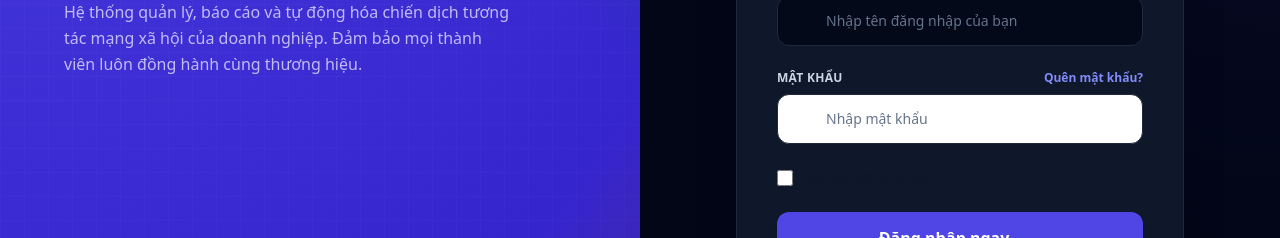
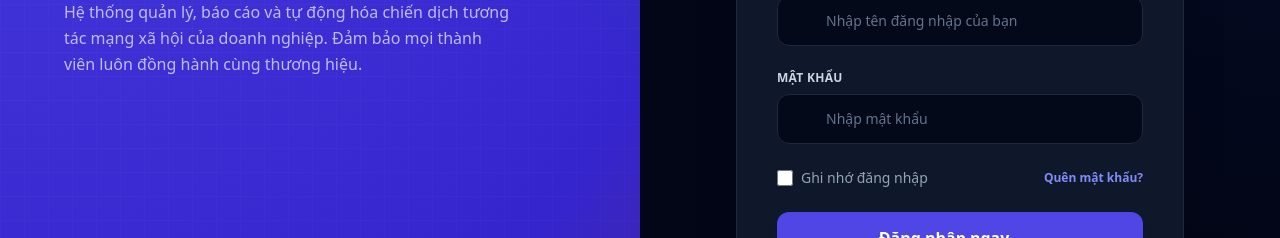
Before and after one commit to hmduongdl/SP-Cybersoft, a Next.js app: page /login in a window 1280 px wide. Shown: the part 308-546 px from the top of the page. Built offline with nearby package versions, Linux system fonts and the light colour scheme; no server answers.

Commit message:
fix avatar failure deploy'

```diff
--- a/src/app/admin/accounts/page.tsx
+++ b/src/app/admin/accounts/page.tsx
@@ -249,7 +249,7 @@ export default function AdminAccountsPage() {
 
   return (
     <div className="space-y-6 pb-12 text-slate-900">
-      <Toaster position="top-right" richColors />
+      <Toaster position="top-right" richColors duration={1500} />
 
       {/* Header section */}
       <div className="flex flex-col sm:flex-row sm:items-center sm:justify-between gap-4 border-b border-slate-200 pb-6">
--- a/src/app/admin/analytics/analytics-client.tsx
+++ b/src/app/admin/analytics/analytics-client.tsx
@@ -75,7 +75,7 @@ export default function AnalyticsClient({
 
   return (
     <div className="space-y-lg animate-in fade-in duration-300">
-      <Toaster position="top-right" richColors />
+      <Toaster position="top-right" richColors duration={1500} />
 
       {/* Breadcrumbs */}
       <nav className="flex gap-2 text-label-sm text-outline text-xs">
--- a/src/app/login/page.tsx
+++ b/src/app/login/page.tsx
@@ -12,8 +12,8 @@ export default function LoginPage() {
 
         <div className="z-10">
           <div className="flex items-center gap-3 mb-12">
-            <div className="w-10 h-10 rounded-xl overflow-hidden relative bg-slate-800">
-              <Image src="/SPlogo-white.png" alt="SPS AI" fill className="object-contain" sizes="40px" />
+            <div className="w-10 h-10 rounded-xl overflow-hidden relative bg-slate-800 flex items-center justify-center">
+              <img src="/SPlogo-white.png" alt="SPS AI" className="w-full h-full object-contain" />
             </div>
             <h1 className="font-headline-md text-headline-md font-bold tracking-tight text-white">SPS AI</h1>
           </div>
--- a/src/app/tasks/tasks-page-client.tsx
+++ b/src/app/tasks/tasks-page-client.tsx
@@ -52,7 +52,7 @@ export default function TasksPageClient({
 
   return (
     <div className="space-y-8 animate-in fade-in slide-in-from-bottom-4 duration-500">
-      <Toaster position="top-right" richColors />
+      <Toaster position="top-right" richColors duration={1500} />
       <header className="flex flex-col md:flex-row md:items-end justify-between gap-6 pb-2">
         <div>
           <p className="text-sm uppercase tracking-[0.3em] text-indigo-500 font-bold mb-2">Bảng tin</p>
--- a/src/components/LoginForm.tsx
+++ b/src/components/LoginForm.tsx
@@ -52,8 +52,8 @@ export default function LoginForm() {
       {/* Logo for mobile */}
       <div className="text-center mb-8">
         <div className="inline-flex lg:hidden items-center gap-3 mb-6">
-          <div className="w-9 h-9 rounded-lg overflow-hidden relative bg-slate-800">
-            <Image src="/SPlogo-white.png" alt="SPS AI" fill className="object-contain" sizes="36px" />
+          <div className="w-9 h-9 rounded-lg overflow-hidden relative bg-slate-800 flex items-center justify-center">
+            <img src="/SPlogo-white.png" alt="SPS AI" className="w-full h-full object-contain" />
           </div>
           <h1 className="text-xl font-bold text-white tracking-tight">SPS AI</h1>
         </div>
@@ -97,20 +97,13 @@ export default function LoginForm() {
             <label className="text-xs font-bold text-slate-300 tracking-wide uppercase" htmlFor="password">
               Mật khẩu
             </label>
-            <button
-              className="text-xs text-indigo-400 hover:text-indigo-300 font-semibold transition-colors"
-              type="button"
-              onClick={() => setForgotPasswordMsg(!forgotPasswordMsg)}
-            >
-              Quên mật khẩu?
-            </button>
           </div>
           <div className="relative group">
             <span className="absolute left-4 top-1/2 -translate-y-1/2 material-symbols-outlined text-slate-500 group-focus-within:text-indigo-400 transition-colors">
               lock
             </span>
             <input
-              className="w-full pl-12 pr-12 py-3.5 bg-slate-955/80 border border-slate-800 rounded-xl text-sm text-white placeholder-slate-500 focus:outline-none focus:ring-2 focus:ring-indigo-500/20 focus:border-indigo-500 transition-all"
+              className="w-full pl-12 pr-12 py-3.5 bg-slate-950/80 border border-slate-800 rounded-xl text-sm text-white placeholder-slate-500 focus:outline-none focus:ring-2 focus:ring-indigo-500/20 focus:border-indigo-500 transition-all"
               id="password"
               name="password"
               placeholder="Nhập mật khẩu"
@@ -129,17 +122,27 @@ export default function LoginForm() {
           </div>
         </div>
 
-        {/* Remember Me Checkbox */}
-        <div className="flex items-center">
+        {/* Remember Me Checkbox & Forgot Password */}
+        <div className="flex items-center justify-between">
+          <label htmlFor="remember_me" className="flex items-center gap-2 cursor-pointer select-none">
             <input
               id="remember_me"
               name="remember_me"
               type="checkbox"
-            className="h-4 w-4 rounded border-slate-700 bg-slate-900 text-indigo-600 focus:ring-indigo-600 focus:ring-offset-slate-900"
+              className="h-4 w-4 rounded border-slate-700 bg-slate-900 text-indigo-600 focus:ring-indigo-600 focus:ring-offset-slate-900 cursor-pointer"
             />
-          <label htmlFor="remember_me" className="ml-2 block text-sm text-slate-350 cursor-pointer font-medium">
+            <span className="text-sm text-slate-400 font-medium">
               Ghi nhớ đăng nhập
+            </span>
           </label>
+          <button
+            className="text-xs text-indigo-400 hover:text-indigo-300 font-semibold transition-colors"
+            type="button"
+            tabIndex={-1}
+            onClick={() => setForgotPasswordMsg(!forgotPasswordMsg)}
+          >
+            Quên mật khẩu?
+          </button>
         </div>
 
         {/* Forgot password message popup */}
--- a/src/components/modules/tasks/post-task-admin.tsx
+++ b/src/components/modules/tasks/post-task-admin.tsx
@@ -433,7 +433,7 @@ export function PostTaskAdmin() {
 
   return (
     <div className="space-y-6 pb-12 text-slate-900">
-      <Toaster position="top-right" richColors />
+      <Toaster position="top-right" richColors duration={1500} />
 
       {/* Header Section */}
       <div className="flex flex-col sm:flex-row sm:items-center sm:justify-between gap-4 border-b border-slate-200 pb-6">
--- a/src/components/shared/user-avatar.tsx
+++ b/src/components/shared/user-avatar.tsx
@@ -1,7 +1,6 @@
 "use client";
 
-import { useState } from "react";
-import Image from "next/image";
+import { useState, useEffect } from "react";
 
 interface UserAvatarProps {
   src: string | null | undefined;
@@ -11,10 +10,16 @@ interface UserAvatarProps {
 
 /**
  * Avatar component hiển thị ảnh người dùng.
- * Khi không có ảnh hoặc ảnh lỗi → fallback SVG person icon.
+ * Sử dụng thẻ <img> tiêu chuẩn để tương thích với tất cả các domain hình ảnh khác nhau.
+ * Khi không có ảnh hoặc ảnh lỗi → hiển thị fallback icon SVG.
  */
 export function UserAvatar({ src, name, size = "md" }: UserAvatarProps) {
   const [imgError, setImgError] = useState(false);
+
+  // Reset trạng thái lỗi khi đường dẫn ảnh thay đổi (khi upload ảnh mới)
+  useEffect(() => {
+    setImgError(false);
+  }, [src]);
 
   const dims = size === "sm" ? "h-7 w-7 text-[11px]" : "h-10 w-10 text-sm";
   const border = size === "sm" ? "border-slate-200" : "border-slate-800";
@@ -24,12 +29,10 @@ export function UserAvatar({ src, name, size = "md" }: UserAvatarProps) {
   if (hasSrc) {
     return (
       <div className={`${dims} relative rounded-full overflow-hidden border ${border} bg-slate-700 group-hover:scale-105 transition-transform duration-200`}>
-        <Image
+        <img
           src={src}
           alt={name || "Avatar"}
-          fill
-          className="object-cover"
-          sizes="40px"
+          className="w-full h-full object-cover"
           onError={() => setImgError(true)}
         />
       </div>
```
Lines whose indentation alone changed are shown as unchanged.
